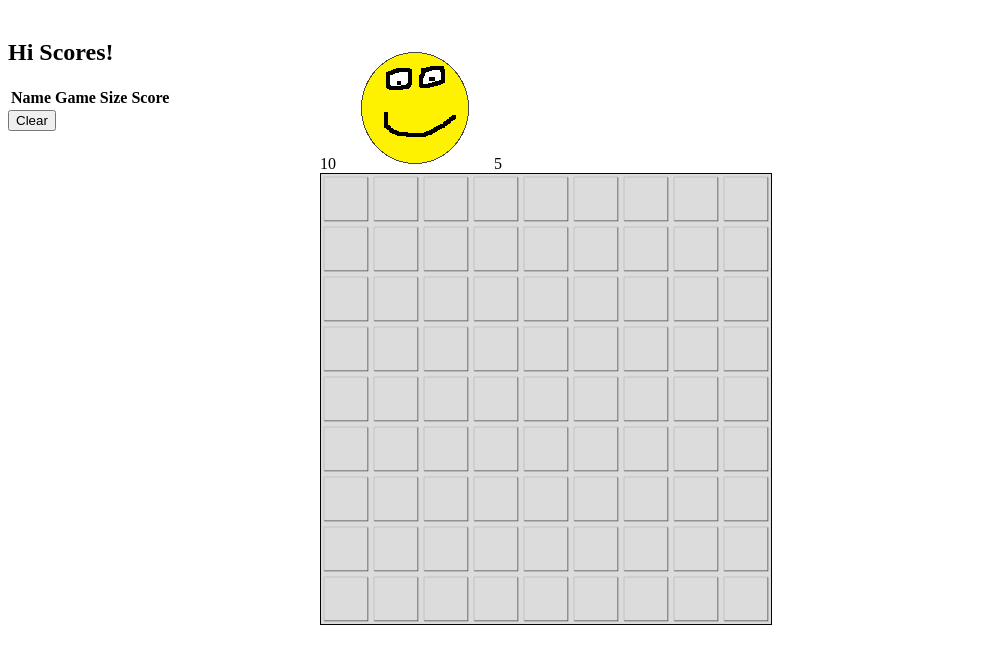
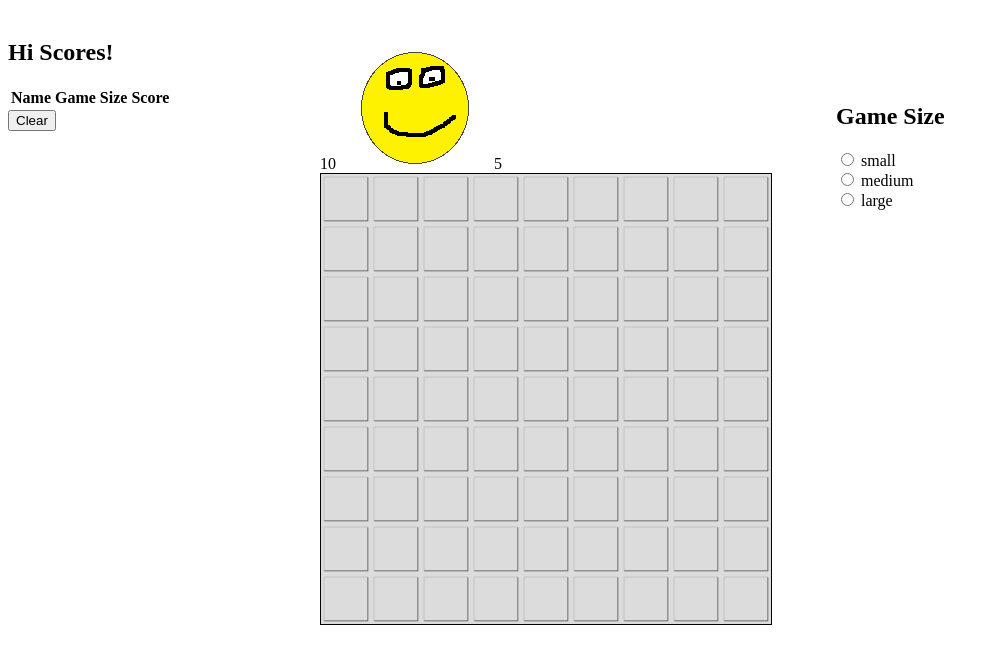
Before and after one commit to chreekat/Hangular, a plain HTML site: page traditional/index.html in a window 1280 px wide. Shown: the part 61-724 px from the top of the page, without its empty margins (0-999 px from the left). Drawn offline with Linux system fonts and the light colour scheme.

Commit message:
Add control interface

```diff
--- a/traditional/index.html
+++ b/traditional/index.html
@@ -40,5 +40,12 @@
             </div>
         </div>
     </div>
+    <div style="float: left; margin: 4em 0 1em 4em;">
+        <h2>Game Size</h2>
+        <input ng-model="m.gameSize" ng-repeat-start="size in ['small', 'medium', 'large']"
+                id="radioGameSize{{size}}" type=radio name=gameSize value="{{size}}">
+        <label for="radioGameSize{{size}}">{{size}}</label>
+        <br ng-repeat-end>
+    </div>
 </body>
 </html>
```
